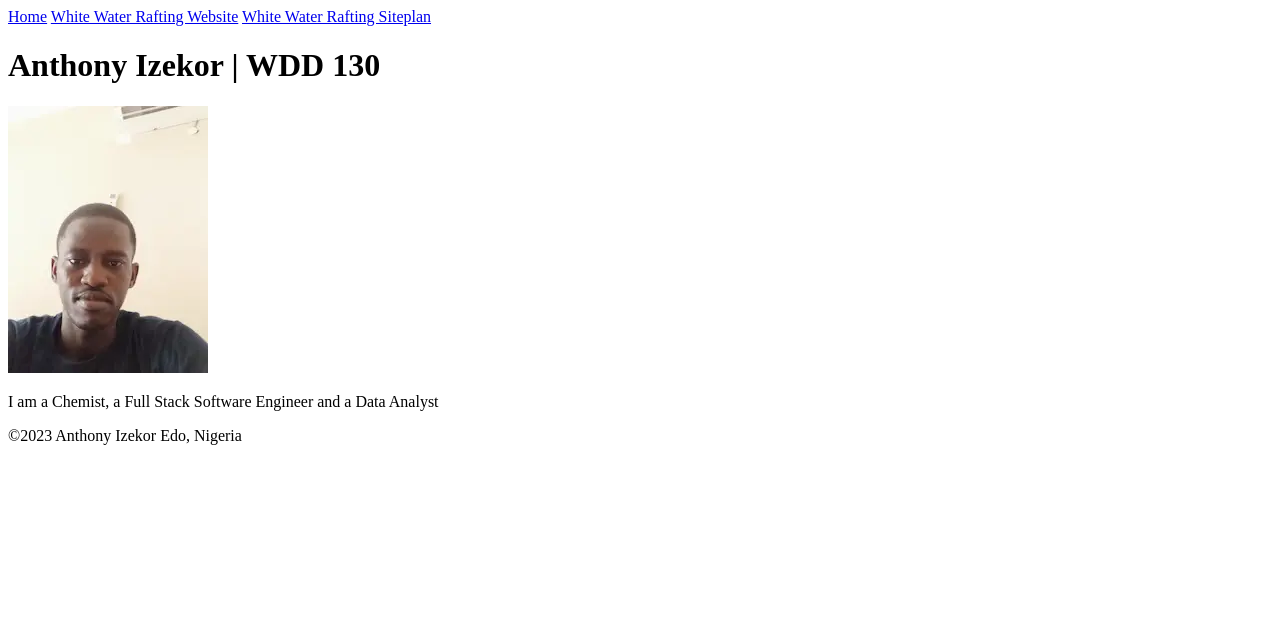
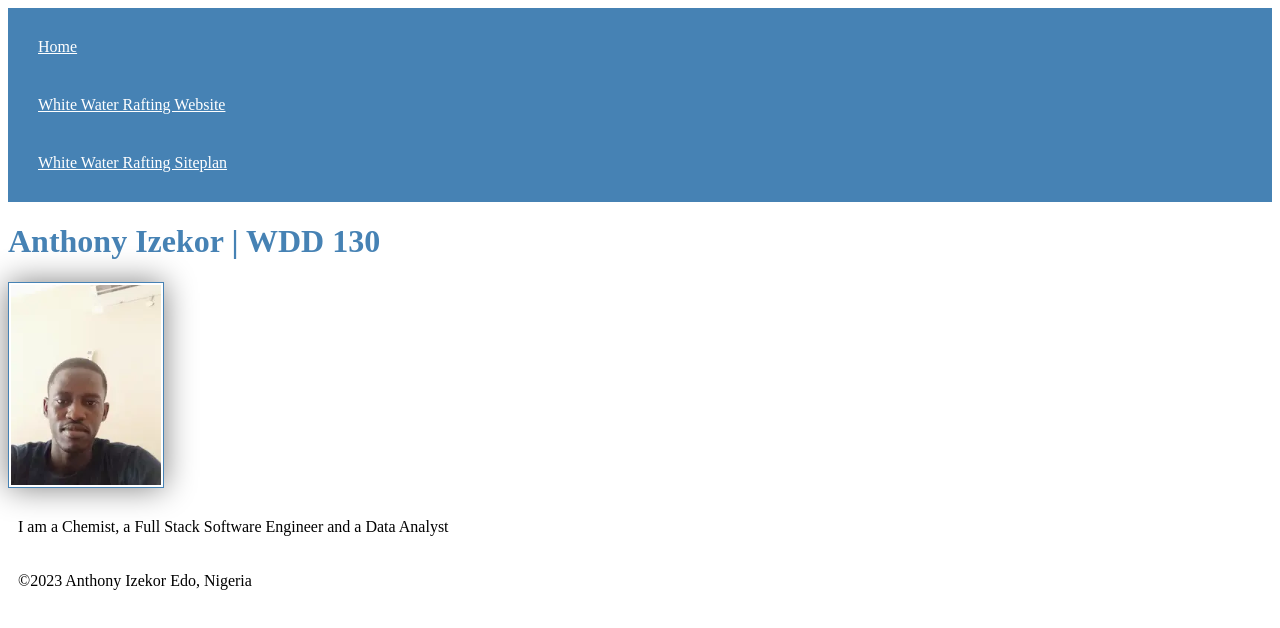
Before and after one commit to Benarivo66/wdd130, a plain HTML site: page index.html in a window 1280 px wide. Drawn offline with Linux system fonts and the light colour scheme.

Commit message:
some styling added

```diff
--- a/index.html
+++ b/index.html
@@ -4,6 +4,7 @@
     <meta charset="UTF-8">
     <meta name="viewport" content="width=device-width, initial-scale=1.0">
     <title>Anthony Izekor | WDD 130</title>
+    <link rel="stylesheet" href="styles/styles.css">
 </head>
 <body>
    <header>
--- /dev/null
+++ b/styles/styles.css
@@ -0,0 +1,26 @@
+nav {
+    background-color: steelblue;
+    padding: 10px
+}
+
+nav a {
+    color: white;
+    display: block;
+    padding: 20px
+}
+
+h1 {
+    color: steelblue;
+}
+
+img {
+    width: 150px;
+    height: auto;
+    border: 1px solid steelblue;
+    padding: 2px;
+    box-shadow: 0 0 30px gray;
+}
+
+p {
+    padding: 10px;
+}
```
